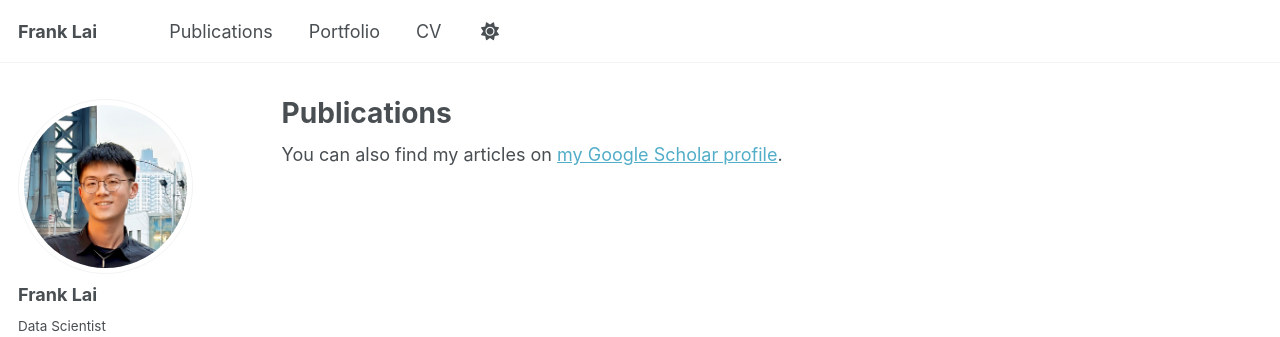
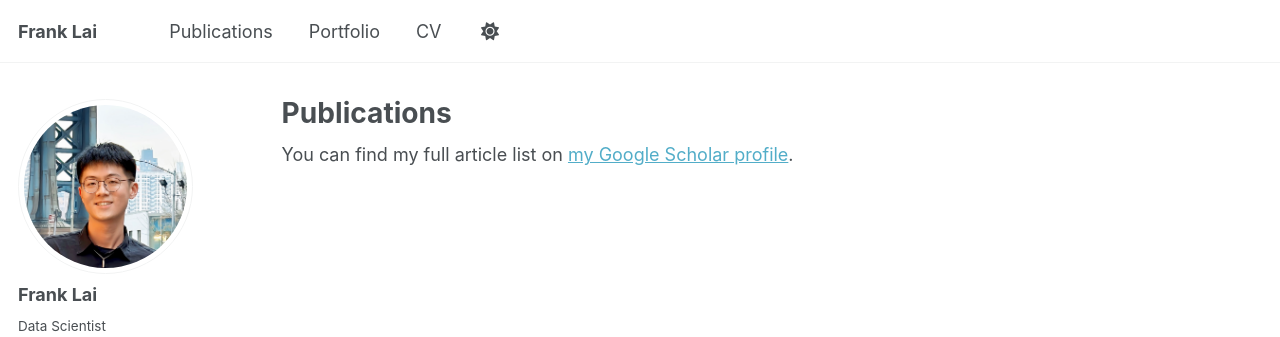
Before and after one commit to chijulai/chijulai.github.io, a Jekyll site: the page built from _pages/publications.html, in a window 1280 px wide. Shown: the top 337 px of the page. Built offline with Jekyll 4.4.1, drawn with Linux system fonts in a browser that asks for light colours; some web fonts are replaced; a script that is not in the unit is left out.

Commit message:
Update publications.html

```diff
--- a/_pages/publications.html
+++ b/_pages/publications.html
@@ -6,5 +6,5 @@ author_profile: true
 ---
 
 {% if site.author.googlescholar %}
-  <div class="wordwrap">You can also find my articles on <a href="{{site.author.googlescholar}}">my Google Scholar profile</a>.</div>
+  <div class="wordwrap">You can find my full article list on <a href="{{site.author.googlescholar}}">my Google Scholar profile</a>.</div>
 {% endif %}
```
